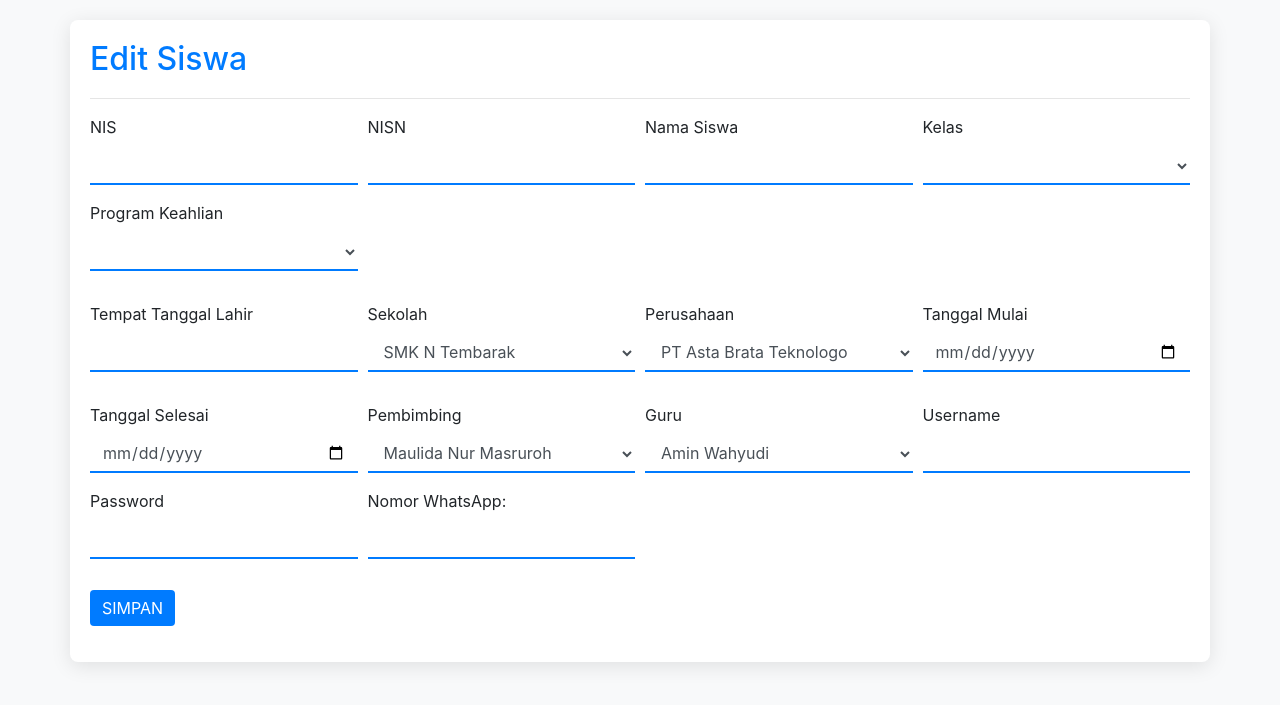
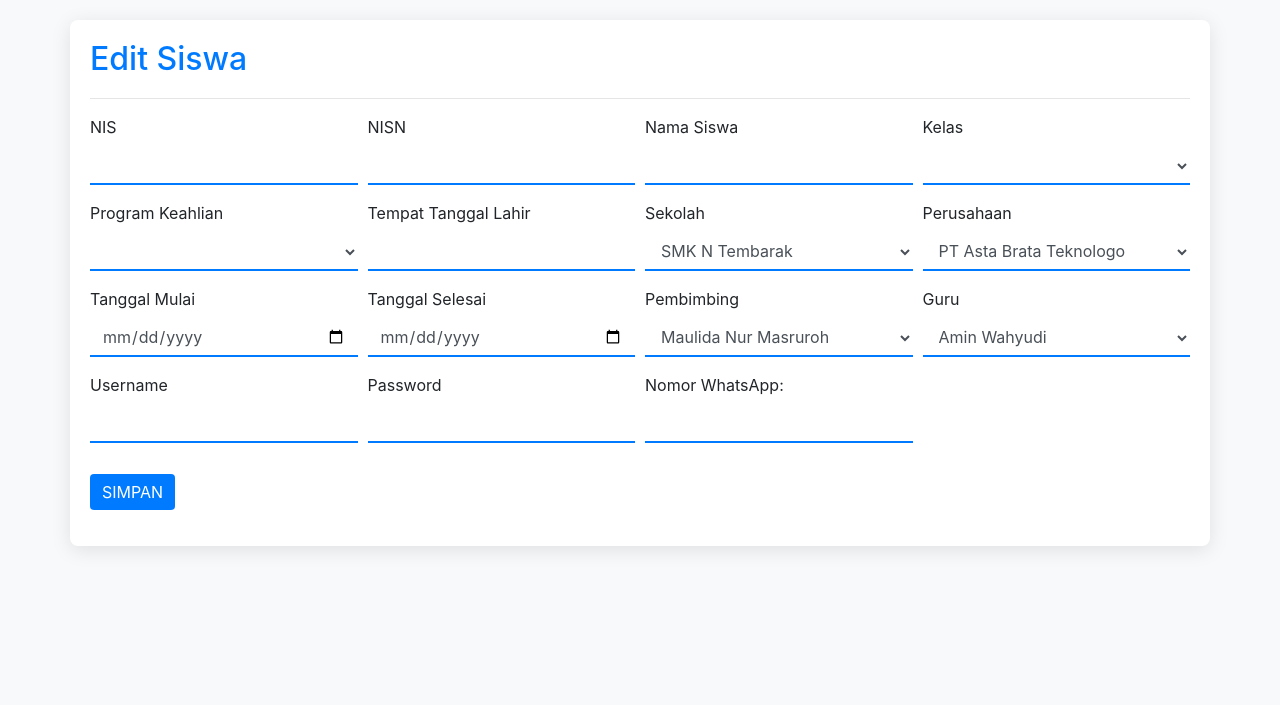
Before and after one commit to Exxon-dev/fitur_absen, a PHP site: template absensi/pages/siswa/editsiswa.php in a window 1280 px wide. Shown: the top 705 px of the page. Run offline with PHP 8.4, Linux system fonts and the light colour scheme; the template is opened without the code that fills it, so the values that code supplies are empty; the visitor is signed in with stand-in values (Sample User, id 1); data comes from the database, SQL or seed files in the repository.

Commit message:
memperbaiki stuktur data pada editsiswa.php

```diff
--- a/absensi/pages/siswa/editsiswa.php
+++ b/absensi/pages/siswa/editsiswa.php
@@ -165,9 +165,6 @@ WHERE id_siswa='$id_siswa'");
                         <option value="Mekatronika">Mekatronika</option>
                     </select>
                 </div>
-            </div>
-
-            <div class="form-row">
                 <div class="form-group col-md-3">
                     <label>Tempat Tanggal Lahir</label>
                     <input type="text" name="TTL" class="form-control" value="<?php echo htmlspecialchars($data['TTL']); ?>" required>
@@ -199,9 +196,6 @@ WHERE id_siswa='$id_siswa'");
                     <label>Tanggal Mulai</label>
                     <input type="date" name="tanggal_mulai" class="form-control" value="<?php echo htmlspecialchars($data['tanggal_mulai']); ?>" required>
                 </div>
-            </div>
-
-            <div class="form-row">
                 <div class="form-group col-md-3">
                     <label>Tanggal Selesai</label>
                     <input type="date" name="tanggal_selesai" class="form-control" value="<?php echo htmlspecialchars($data['tanggal_selesai']); ?>" required>
```
